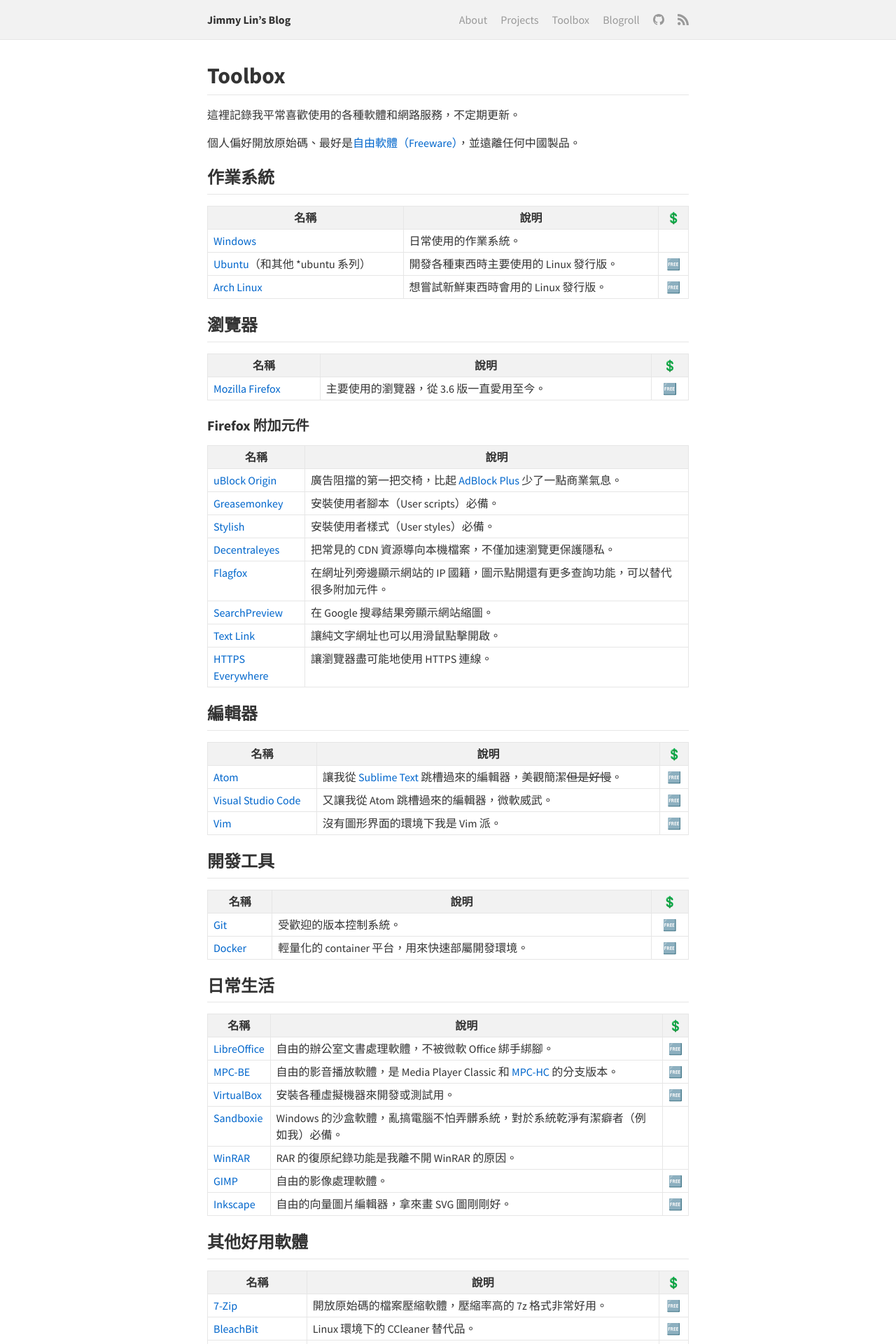
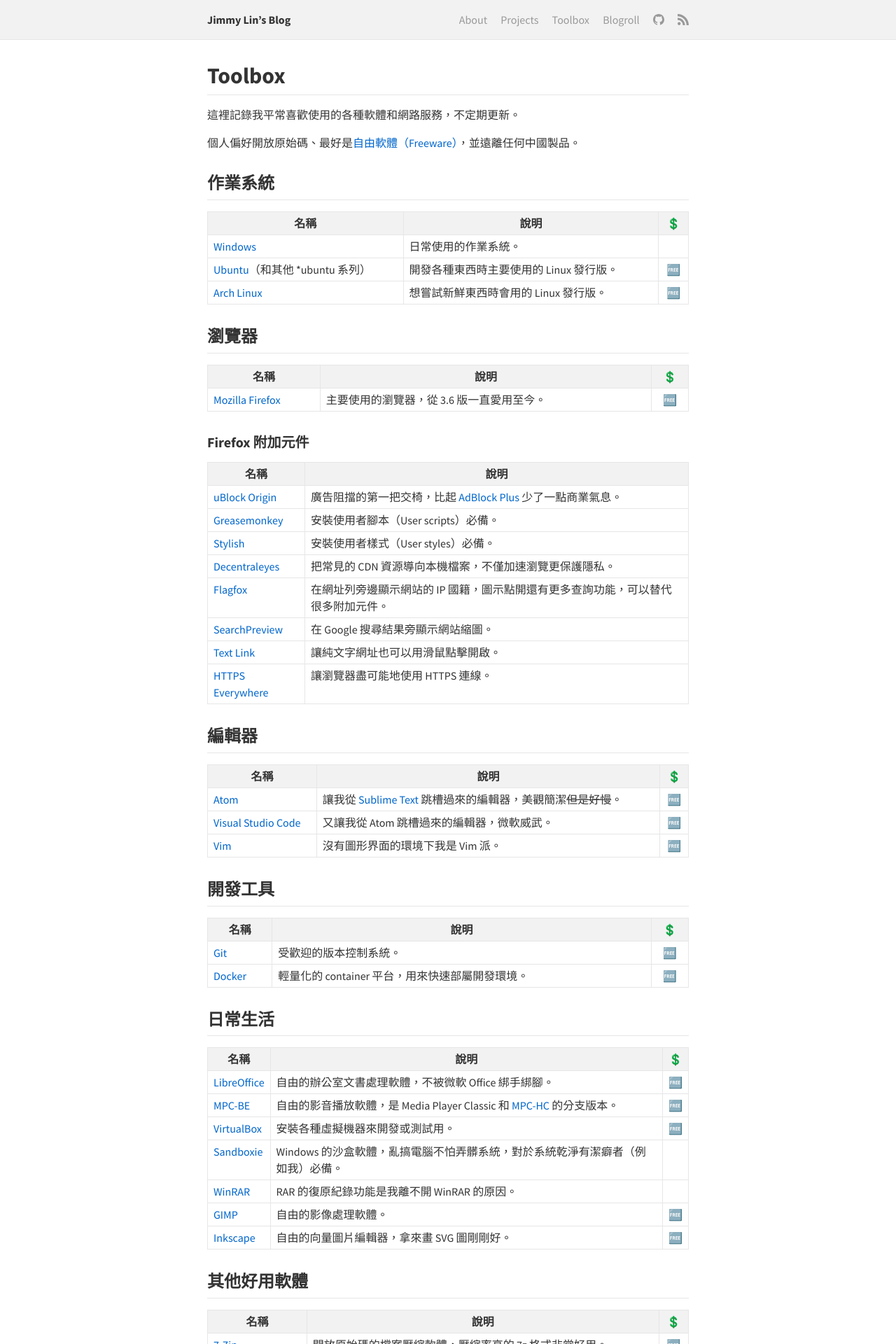
Before and after one commit to mnghsn/jmln.tw, a Jekyll site: the page built from _pages/toolbox.md, in a window 1280 px wide. Shown: the top 1920 px of the page at 70% size. Built offline with Jekyll 4.4.1, drawn with Linux system fonts in a browser that asks for light colours.

Commit message:
Increase headings top margin in article body

```diff
--- a/_sass/_article.scss
+++ b/_sass/_article.scss
@@ -13,7 +13,7 @@
 
   h1, h2, h3, h4, h5, h6 {
     &:not(:first-child) {
-      margin-top: $spacer-lg;
+      margin-top: $spacer-xl;
     }
   }
 
```
